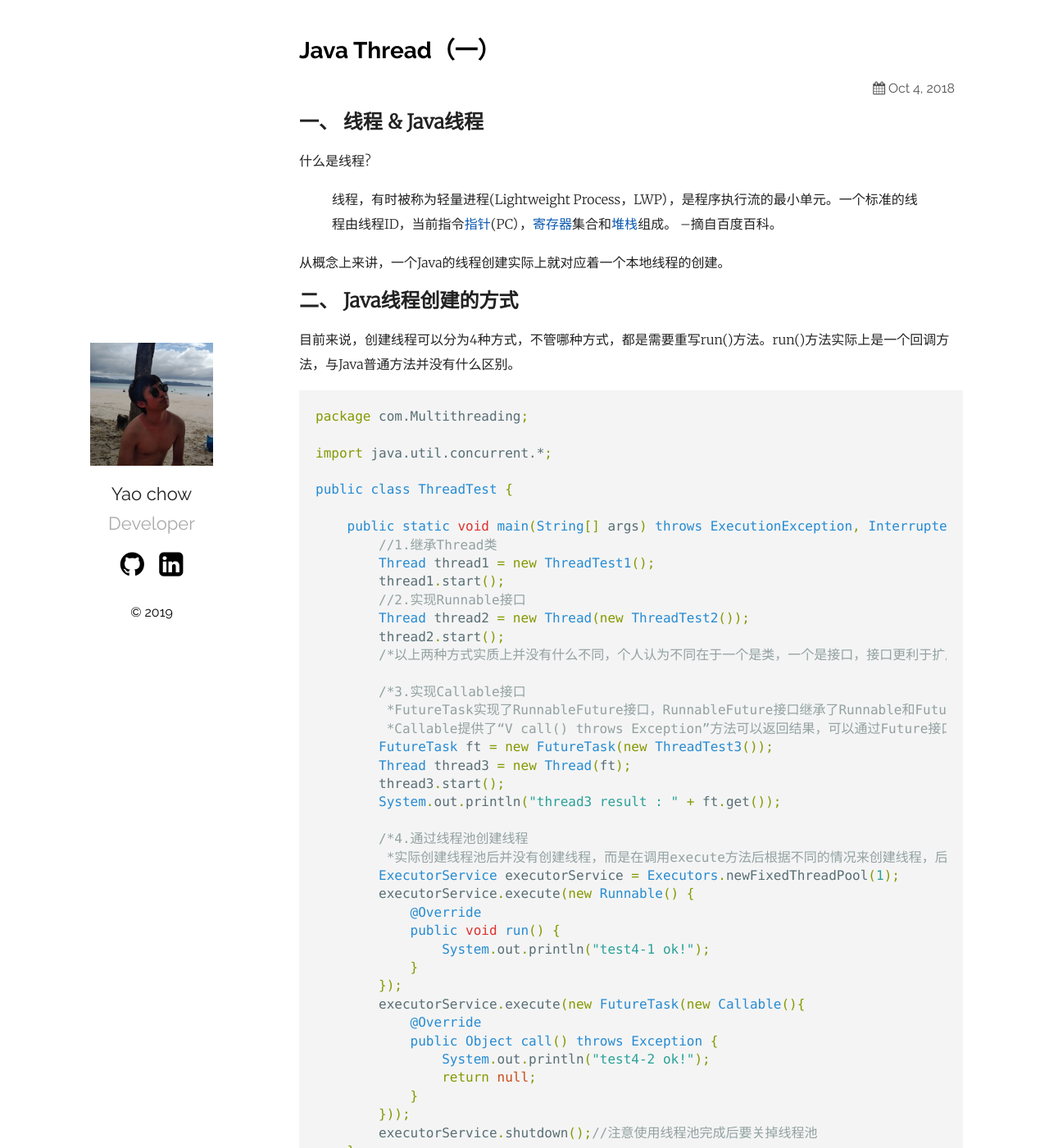
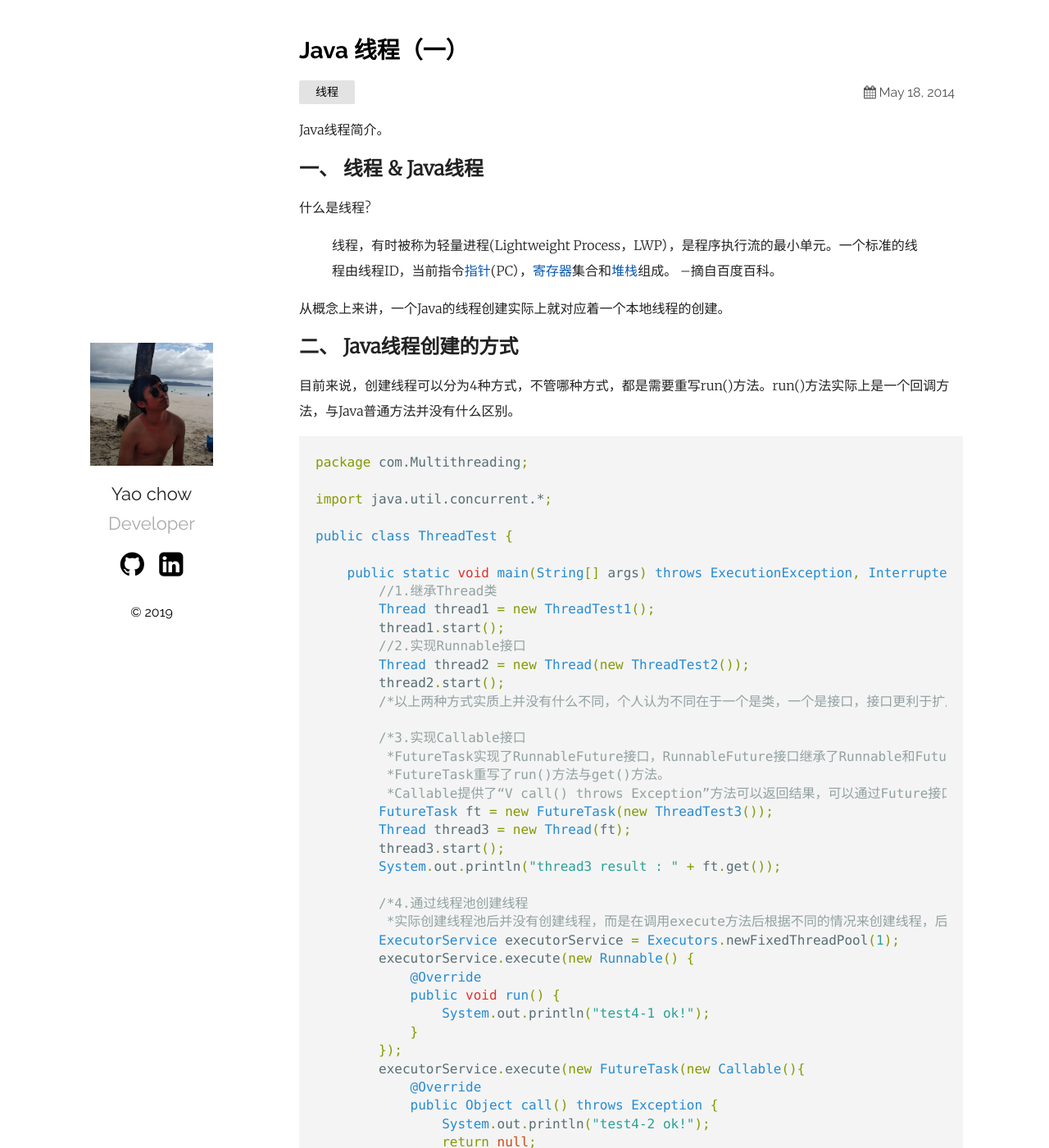
Before and after one commit to yyyyyyyy/yyyyyyyy.github.io, a Jekyll site: the page built from _posts/2014-05-19-Java-Thread（一）.md, in a window 1280 px wide and 1400 px high. Shown: the whole window at 82% size. Built offline with Jekyll 4.4.1, drawn with Linux system fonts in a browser that asks for light colours; comment, search, counter and statistics services are not loaded.

Commit message:
new version

```diff
--- a/_posts/2018-10-04-Java-Thread（一）.md
+++ b/_posts/2014-05-19-Java-Thread（一）.md
@@ -1,8 +1,13 @@
 ---
 layout: post
-date:   2018-10-04 13:36:32 +0800
-categories:
+title:  "Java 线程（一）"
+date:   2014-05-19 00:02:03 +0800
+categories: 线程
 ---
+
+
+Java线程简介。
+
 ## 一、 线程 & Java线程
 
 什么是线程?
@@ -30,7 +35,8 @@ public class ThreadTest {
         /*以上两种方式实质上并没有什么不同，个人认为不同在于一个是类，一个是接口，接口更利于扩展*/
 
         /*3.实现Callable接口
-         *FutureTask实现了RunnableFuture接口，RunnableFuture接口继承了Runnable和Future接口。FutureTask重写了run()方法与get()方法。
+         *FutureTask实现了RunnableFuture接口，RunnableFuture接口继承了Runnable和Future接口。
+         *FutureTask重写了run()方法与get()方法。
 		 *Callable提供了“V call() throws Exception”方法可以返回结果，可以通过Future接口中的get方法获取。*/
         FutureTask ft = new FutureTask(new ThreadTest3());
         Thread thread3 = new Thread(ft);
```
